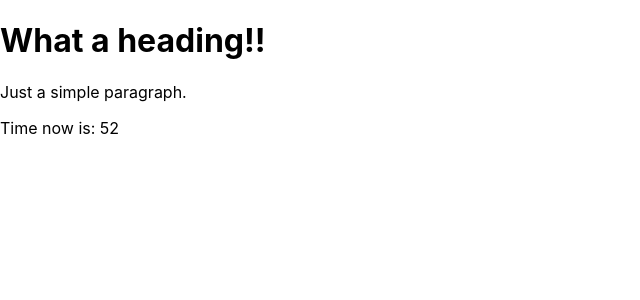
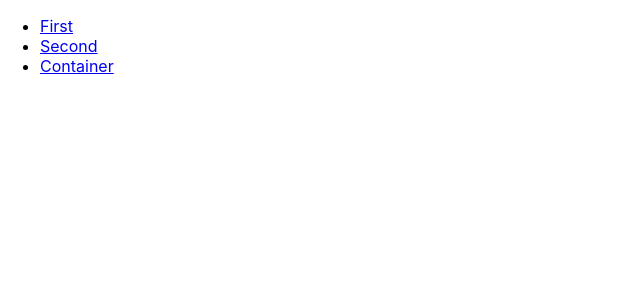
Before and after one commit to ahmedhammad97/React-Playground, a React (Create React App) app in the folder firstapp/: page / in a window 1280 px wide. Shown: the top 300 px of the page, without its empty margins (0-640 px from the left). Built offline with nearby package versions, Linux system fonts and the light colour scheme.

Commit message:
Use React-router

```diff
--- a/firstapp/package.json
+++ b/firstapp/package.json
@@ -5,6 +5,8 @@
   "dependencies": {
     "react": "^16.12.0",
     "react-dom": "^16.12.0",
+    "react-router": "^5.1.2",
+    "react-router-dom": "^5.1.2",
     "react-scripts": "3.2.0"
   },
   "scripts": {
--- a/firstapp/src/App.js
+++ b/firstapp/src/App.js
@@ -1,15 +1,25 @@
 import React from 'react';
+import { BrowserRouter, Route } from 'react-router-dom';
+import Navbar from './components/navbar';
 import FirstComponent from './components/first';
 import SecondComponent from './components/second';
 import ContainerComponent from './components/container';
 
 function App() {
   return (
+    <BrowserRouter>
     <div className="App">
-      <FirstComponent heading="What a heading!!" />
-      <SecondComponent paragraph="Just a simple paragraph." />
-      <ContainerComponent label="Time now is: " />
+      <Navbar />
+      {/* Use the keyword "exact" to prevent nesting routes */}
+      <Route path="/first"
+        render={props => <FirstComponent heading="Heading inside a router!" />}
+      />
+      <Route path="/second"
+        render={props => <SecondComponent paragraph="Paragraph inside a router!" />}
+      />
+      <Route path="/container" component={ContainerComponent} />
     </div>
+    </BrowserRouter>
   );
 }
 
--- /dev/null
+++ b/firstapp/src/components/navbar.js
@@ -0,0 +1,17 @@
+import React from 'react';
+
+const Navbar = () => {
+    return (
+        <nav>
+            <div>
+                <ul>
+                    <li><a href="/first">First</a></li>
+                    <li><a href="/second">Second</a></li>
+                    <li><a href="/container">Container</a></li>
+                </ul>
+            </div>
+        </nav>
+    )
+}
+
+export default Navbar;
```
Also changed, not shown: 1 other file (tests, documents, lock files or other folders).
